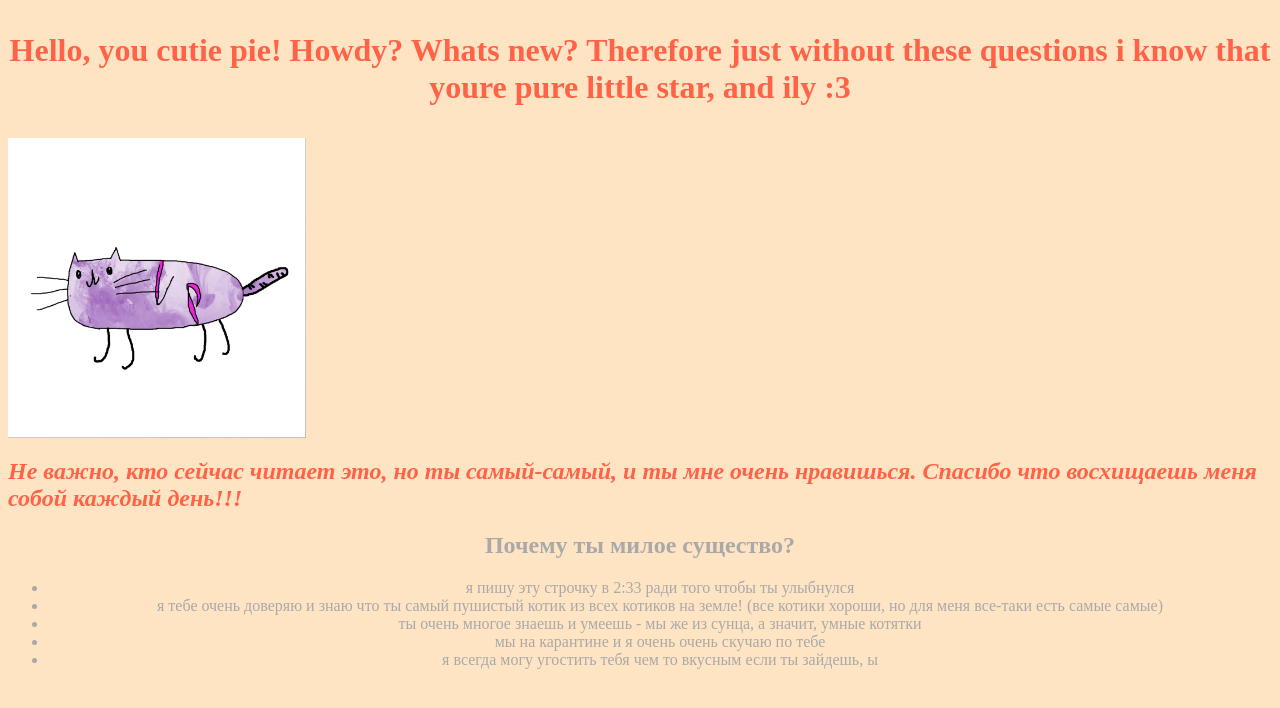
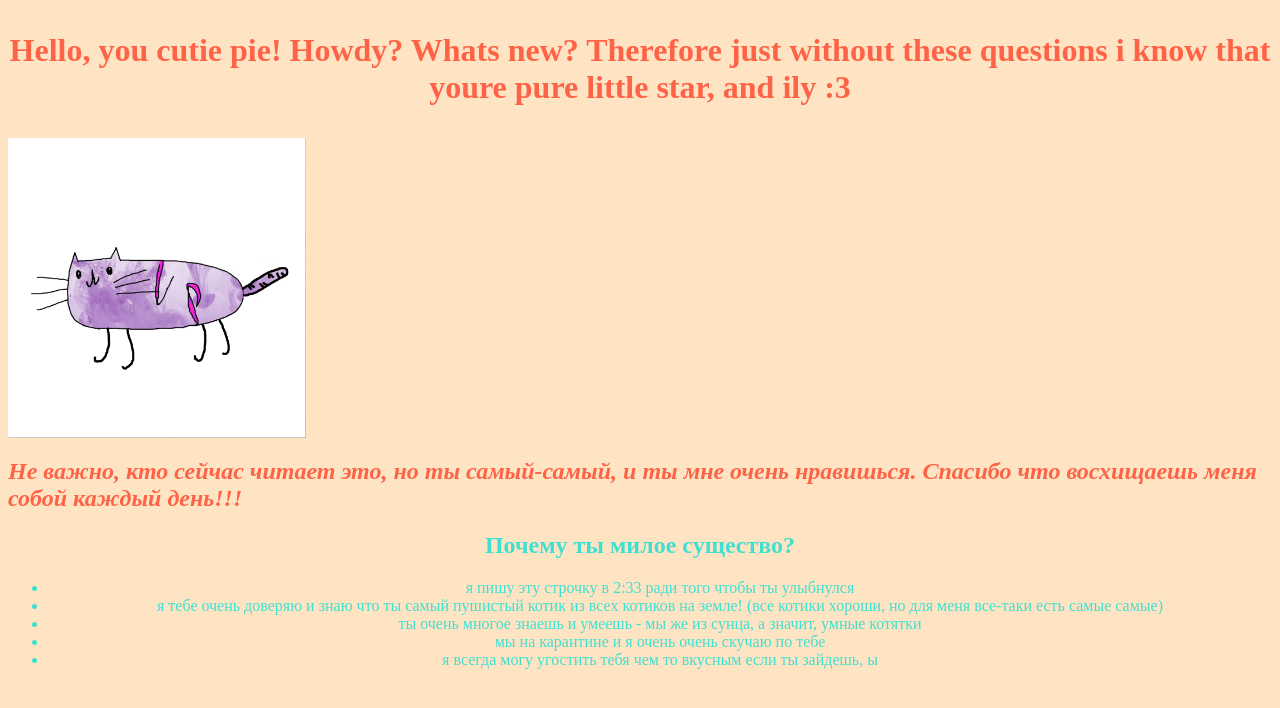
Before and after one commit to orsaw/orsaw.github.io, a plain HTML site: page index.html in a window 1280 px wide. Drawn offline with Linux system fonts and the light colour scheme.

Commit message:
Update index.html

```diff
--- a/index.html
+++ b/index.html
@@ -8,7 +8,7 @@
 <img src="котоданил.jpg" align="center" height="300" length="300">
 <p><h2><i>Не важно, кто сейчас читает это, но ты самый-самый, и ты мне очень нравишься. Спасибо что восхищаешь меня собой каждый день!!!</i></h2></p>
 </font>
-<font align=center color="#A9A9A9">
+<font align=center color="#40E0D0">
 <section class="skills">
         <h2>Почему ты милое существо?</h2>
         <ul class="skills-list">
```
